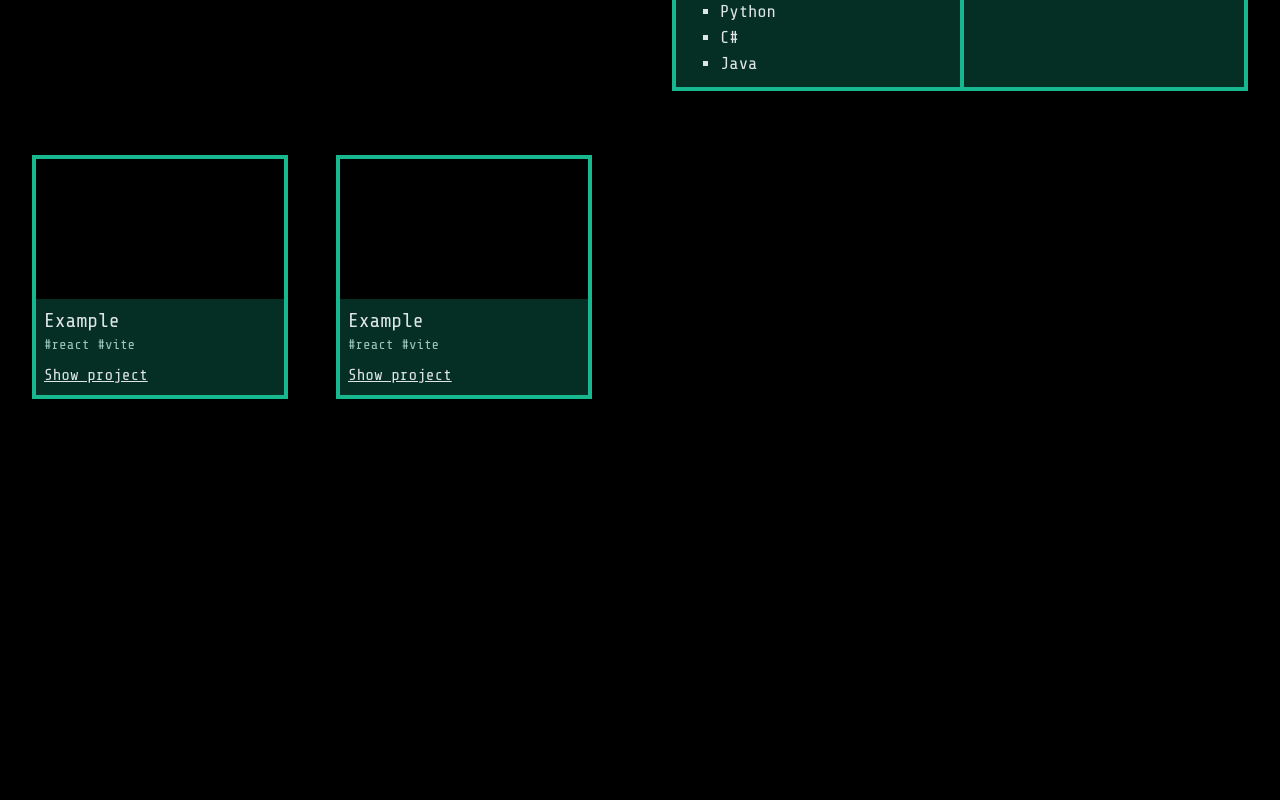
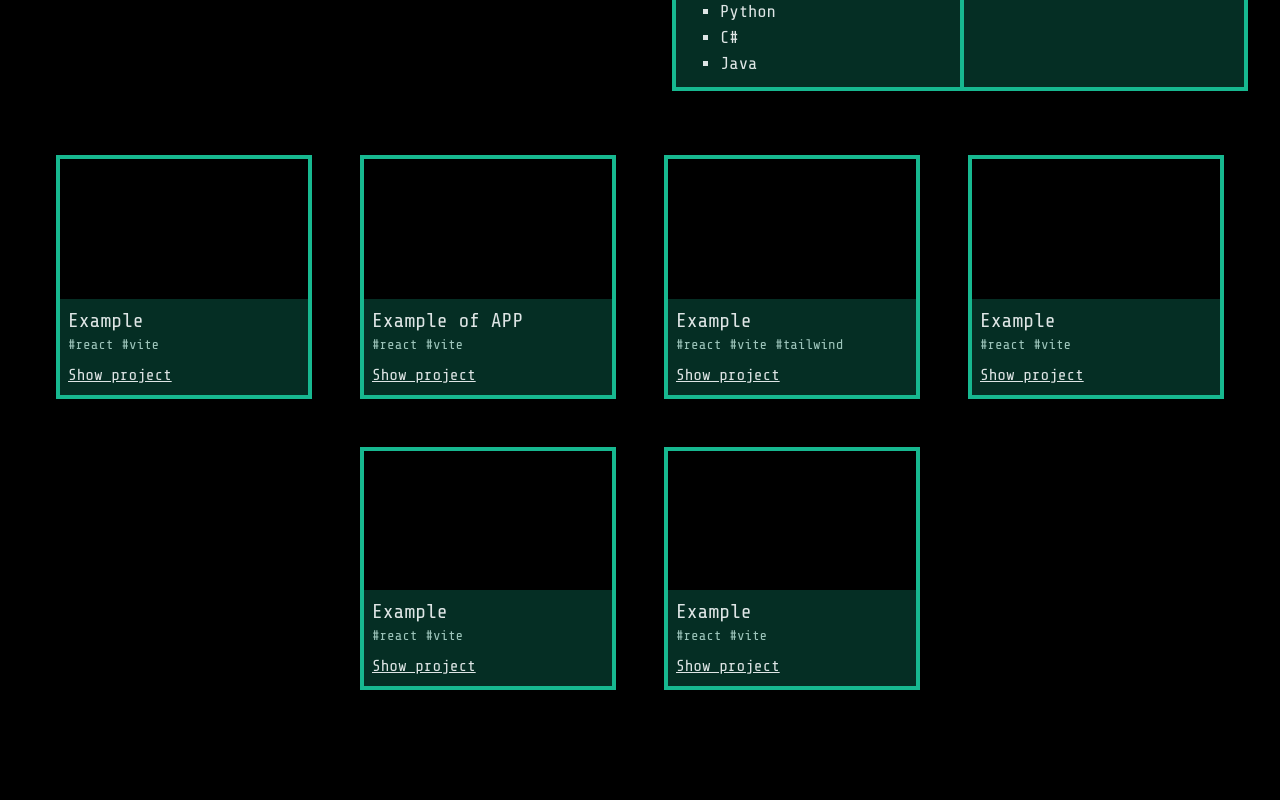
Before and after one commit to C0deCat/portfolio-page, a React (Vite) app: page / in a window 1280 px wide. Shown: the part 1520-2320 px from the top of the page. Built offline with nearby package versions, Linux system fonts and the light colour scheme; a web font is replaced by a local one.

Commit message:
fixed padding for overview and added adaptation fixes for Expertise and MyWork

```diff
--- a/src/data/projects.tsx
+++ b/src/data/projects.tsx
@@ -20,6 +20,34 @@ export const projects: ProjectCardProps[] = [
     content: placeholder,
   },
   {
+    title: "Example of APP",
+    tags: ["react", "vite"],
+    image: FoldImage,
+    stack: ["react", "vite", "tailwind"],
+    content: <p>Another project description.</p>,
+  },
+  {
+    title: "Example",
+    tags: ["react", "vite", "tailwind"],
+    image: FoldImage,
+    stack: ["react", "vite", "tailwind"],
+    content: <p>Another project description.</p>,
+  },
+  {
+    title: "Example",
+    tags: ["react", "vite"],
+    image: FoldImage,
+    stack: ["react", "vite", "tailwind", "tailwind", "tailwind"],
+    content: <p>Another project description.</p>,
+  },
+  {
+    title: "Example",
+    tags: ["react", "vite"],
+    image: FoldImage,
+    stack: ["react", "vite", "tailwind"],
+    content: <p>Another project description.</p>,
+  },
+  {
     title: "Example",
     tags: ["react", "vite"],
     image: FoldImage,
--- a/src/sections/Expertise.tsx
+++ b/src/sections/Expertise.tsx
@@ -64,7 +64,10 @@ const Expertise: React.FC = () => {
   );
 
   return (
-    <section id="expertise" className="p-8 flex justify-end">
+    <section
+      id="expertise"
+      className="p-8 flex justify-end max-sm:pl-0 max-sm:pr-0"
+    >
       <div
         id="cardWrapper"
         className="flex flex-col flex-wrap @container"
--- a/src/sections/MyWork.tsx
+++ b/src/sections/MyWork.tsx
@@ -60,7 +60,7 @@ const MyWork: React.FC = () => {
   return (
     <section
       id="work"
-      className="p-8 flex flex-wrap gap-12 max-md:justify-center min-h-[100vh]"
+      className="p-8 flex flex-wrap gap-12 content-start justify-center min-h-[100vh]"
     >
       {projects.map((project) => (
         <ProjectCard key={project.title} {...project} />
--- a/src/sections/Overview.tsx
+++ b/src/sections/Overview.tsx
@@ -28,8 +28,11 @@ export const Overview: React.FC = () => {
         <div
           ref={titleRef}
           id="portfolio_title"
-          className="flex flex-col items-center whitespace-nowrap w-fit"
-          style={{ transform: `scale(${scale})`, transformOrigin: "top center" }}
+          className="flex flex-col items-center whitespace-nowrap w-fit pr-8 pl-8"
+          style={{
+            transform: `scale(${scale})`,
+            transformOrigin: "top center",
+          }}
         >
           <h2 className="text-5xl text-primary text-center lowercase w-full">
             a tale of
```
